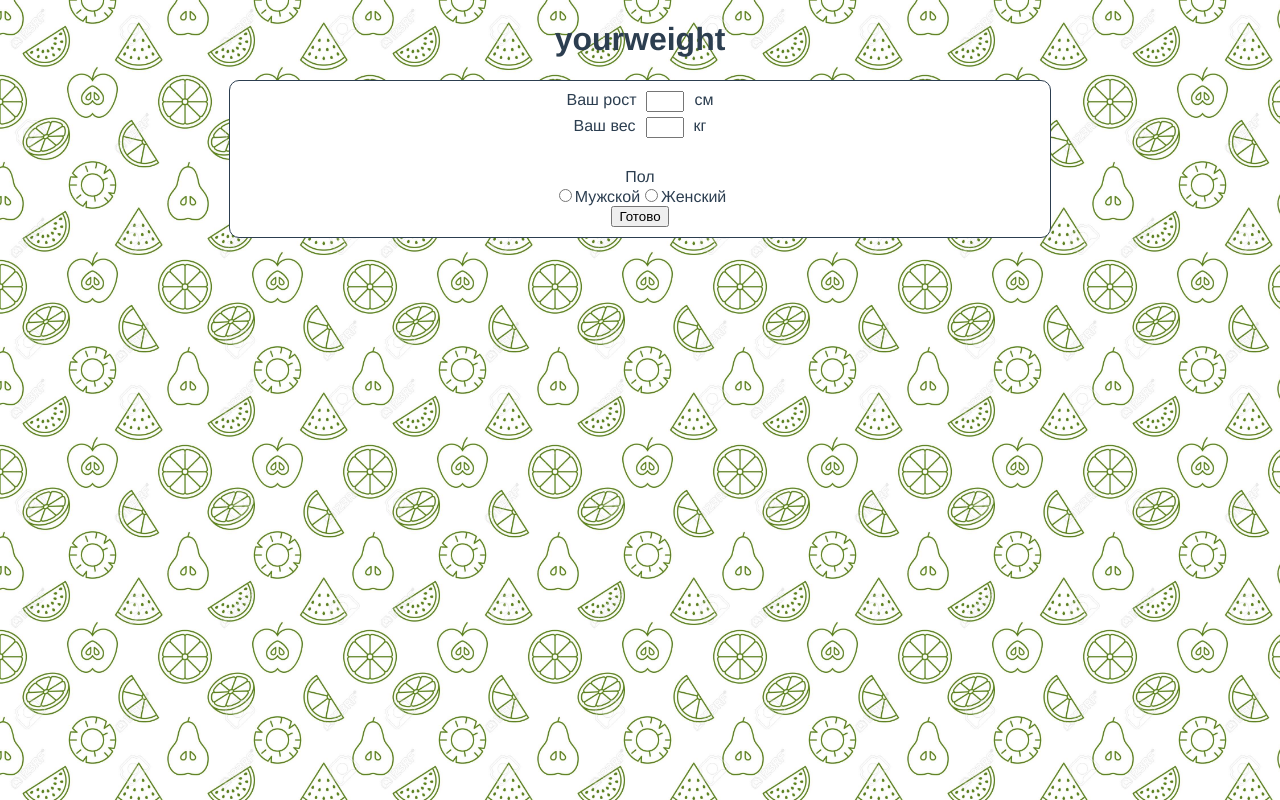
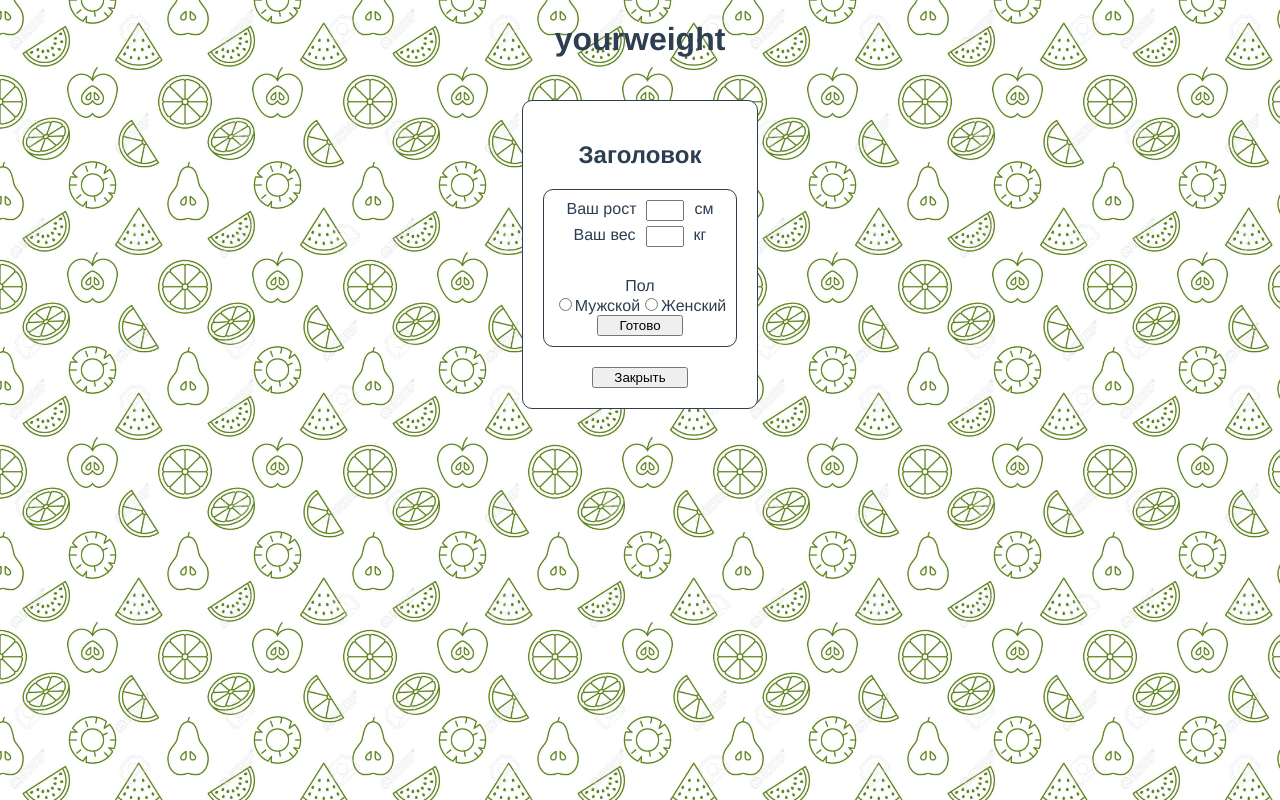
Before and after one commit to lKorron/yourweight, a Vue app: page / in a window 1280 px wide. Built offline with nearby package versions, Linux system fonts and the light colour scheme.

Commit message:
async popup created

```diff
--- a/src/App.vue
+++ b/src/App.vue
@@ -1,10 +1,28 @@
 <template>
   <h1>yourweight</h1>
-  <user-input @submit="handleSubmit"></user-input>
+  <async-popup ref="inputPopup">
+    <user-input @submit="handleSubmit"></user-input>
+  </async-popup>
 </template>
 
 <script setup>
 import UserInput from "./components/UserInput.vue";
+import AsyncPopup from "./components/AsyncPopup.vue";
+import { ref, onMounted } from "vue";
+
+onMounted(() => {
+  openPopup();
+});
+
+const inputPopup = ref(null);
+
+const openPopup = async () => {
+  const popupResult = await inputPopup.value.open();
+
+  if (popupResult) {
+    console.log("resulted");
+  }
+};
 
 const handleSubmit = (userInfo) => {
   console.log(userInfo);
--- /dev/null
+++ b/src/components/AsyncPopup.vue
@@ -0,0 +1,104 @@
+<template>
+  <div v-if="isOpen" class="backdrop" @click="close">
+    <div class="popup" @click.stop>
+      <h2 class="popup__header"><slot name="header">Заголовок</slot></h2>
+      <div class="popup__content">
+        <slot
+          >Lorem ipsum dolor sit amet, consectetur adipisicing elit. Qui
+          reprehenderit dolor et aut nostrum quisquam, nisi earum mollitia hic,
+          impedit saepe! Reiciendis ipsam atque minima ducimus doloremque omnis
+          iure quos.</slot
+        >
+      </div>
+      <button @click="close">Закрыть</button>
+    </div>
+  </div>
+</template>
+
+<script>
+export default {
+  popupController: null,
+
+  mounted() {
+    document.addEventListener("keydown", this.handleKeydown);
+  },
+
+  beforeUnmount() {
+    document.removeEventListener("keydown", this.handleKeydown);
+  },
+
+  data() {
+    return {
+      isOpen: false,
+    };
+  },
+
+  methods: {
+    open() {
+      let resolve;
+      let reject;
+
+      const promise = new Promise((res, rej) => {
+        resolve = res;
+        reject = rej;
+      });
+
+      this.$options.popupController = { resolve, reject };
+
+      //this.$options.popupController.resolve(true);
+      this.isOpen = true;
+
+      return promise;
+    },
+    close() {
+      this.$options.popupController.resolve(true);
+      this.isOpen = false;
+    },
+    handleKeydown(evt) {
+      if (evt.key === "Escape" && this.isOpen) {
+        this.close();
+      }
+    },
+  },
+};
+</script>
+
+<style lang="scss">
+@import "../styles/_variables.scss";
+
+.backdrop {
+  position: fixed;
+  top: 0;
+  right: 0;
+  width: 100%;
+  height: 100%;
+  display: flex;
+  flex-direction: column;
+  align-items: center;
+}
+
+.popup {
+  background-color: #fff;
+  max-width: 500px;
+  margin-top: 100px;
+  margin-left: 10px;
+  margin-right: 10px;
+  padding: 20px;
+  border: 1px solid $mainColor;
+  border-radius: 10px;
+
+  &__content {
+    margin-bottom: 20px;
+
+    p {
+      text-align: justify;
+      text-indent: 20px;
+    }
+  }
+
+  button {
+    padding-left: 20px;
+    padding-right: 20px;
+  }
+}
+</style>
```
